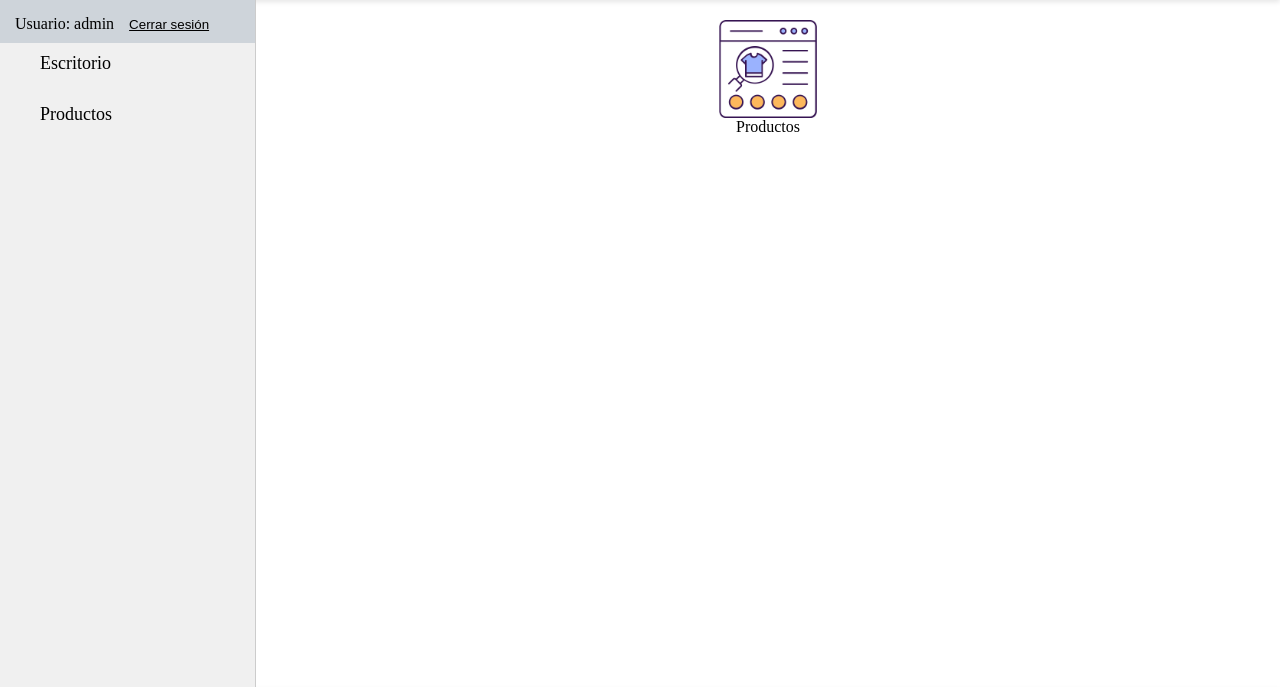
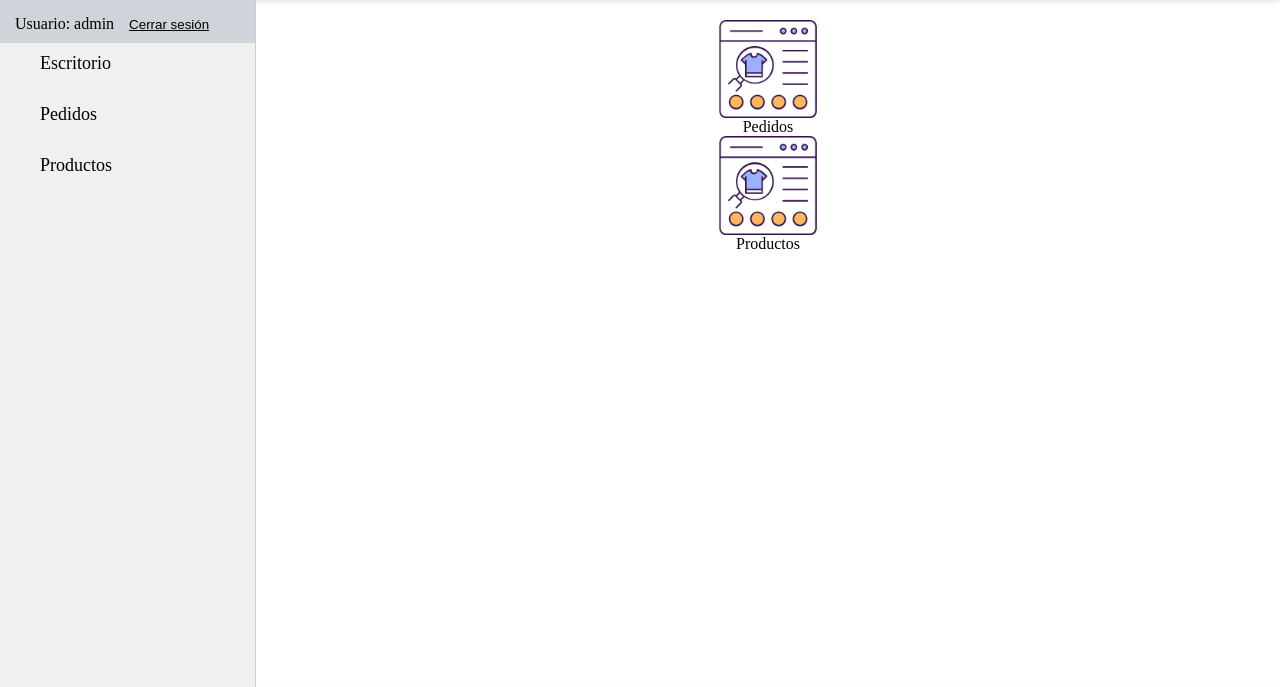
Before and after one commit to RAArrieta/DON_QUIJOTE_DJANGO, a Django app: page / in a window 1280 px wide. Shown: the part 56-743 px from the top of the page. Run offline with Django 5.2, Linux system fonts and the light colour scheme; a user stored in the database is signed in; some web fonts are replaced.

Commit message:
links a pedido

```diff
--- a/my_App/core/templates/core/components/navbar.html
+++ b/my_App/core/templates/core/components/navbar.html
@@ -11,10 +11,8 @@
                     </form>
                 </li>
             </div>
-
-
-
             <li class="list-link"><a class="link-app" href="{% url 'core:home' %}">Escritorio</a></li>
+            <li class="list-link"><a class="link-app" href="{% url 'pedido:home' %}">Pedidos</a></li>
             <li class="list-link"><a class="link-app" href="{% url 'producto:home' %}">Productos</a></li>
         {% else %}
             <li class="list-link"><a class="link-app" href="{% url 'core:login' %}">Login</a></li>
--- a/my_App/core/templates/core/index.html
+++ b/my_App/core/templates/core/index.html
@@ -1,6 +1,11 @@
 {% extends 'core/base.html' %}
 {% load static %}
 {% block section %}
+
+<a class="acceso-link" href="{% url 'pedido:home' %}">
+    <img class="section-img" src="{% static 'core/img/productos.webp' %}" alt="Pedidos">
+    Pedidos
+</a>
 
 <a class="acceso-link" href="{% url 'producto:home' %}">
     <img class="section-img" src="{% static 'core/img/productos.webp' %}" alt="Productos">
```
Also changed, not shown: my_App/db.sqlite3.
